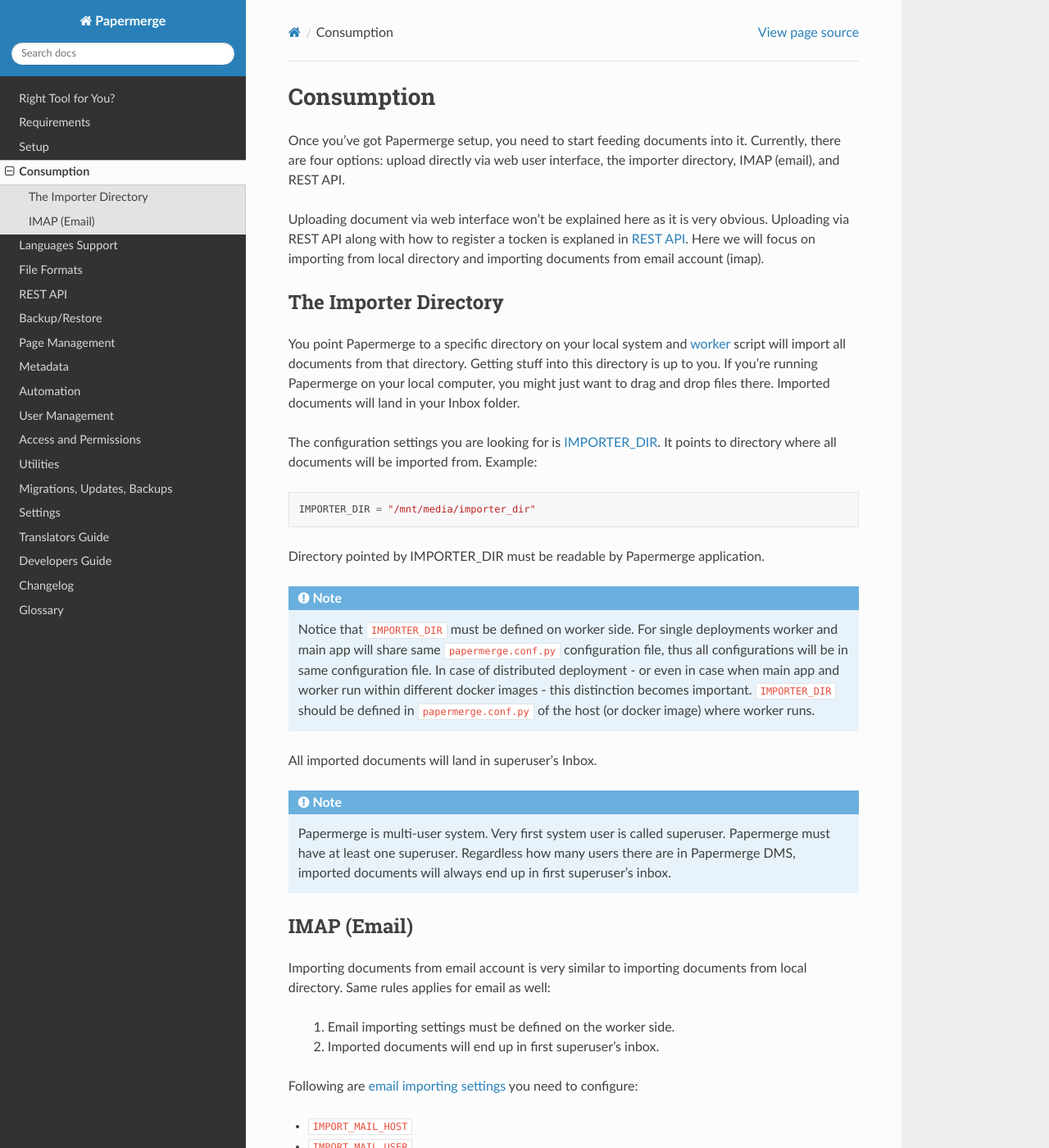
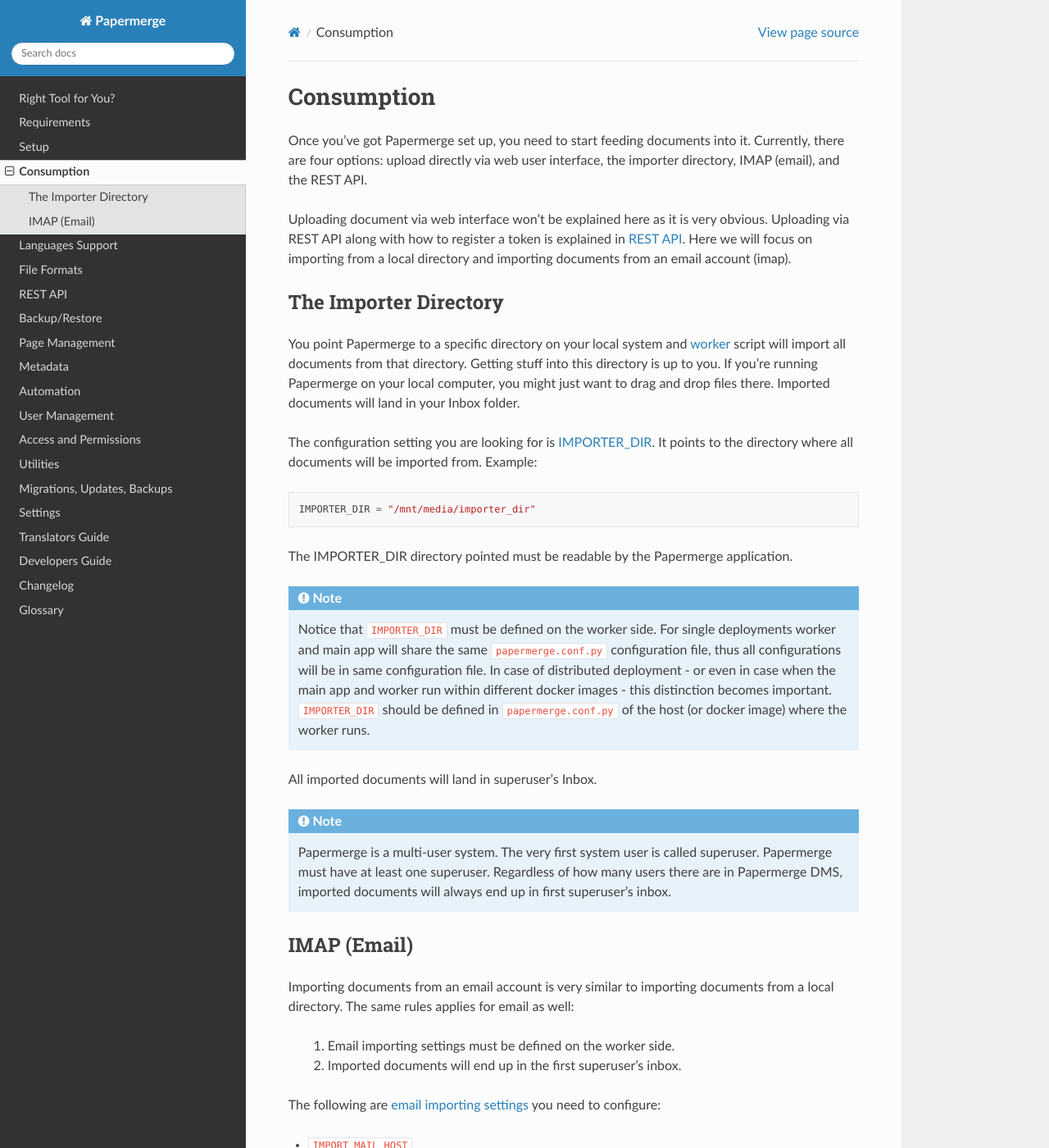
Before and after one commit to ciur/papermerge, a Sphinx documentation site: the page built from docs/source/consumption.rst, in a window 1280 px wide and 1400 px high. Shown: the whole window at 82% size. Built offline with Sphinx 7.4.7 and the Read the Docs theme 2.0.0, drawn with Linux system fonts in a browser that asks for light colours; some of the changed text lies outside the part shown.

Commit message:
Fixing a few typos and improving english.

```diff
--- a/docs/source/consumption.rst
+++ b/docs/source/consumption.rst
@@ -1,9 +1,9 @@
 Consumption
 =============
 
-Once you’ve got Papermerge setup, you need to start feeding documents into it. Currently, there are four options: upload directly via web user interface, the importer directory, IMAP (email), and REST API.
+Once you’ve got Papermerge set up, you need to start feeding documents into it. Currently, there are four options: upload directly via web user interface, the importer directory, IMAP (email), and the REST API.
 
-Uploading document via web interface won't be explained here as it is very obvious. Uploading via REST API along with how to register a tocken is explaned in :ref:`REST API <rest_api>`. Here we will focus on importing from local directory and importing documents from email account (imap).
+Uploading document via web interface won't be explained here as it is very obvious. Uploading via REST API along with how to register a token is explained in :ref:`REST API <rest_api>`. Here we will focus on importing from a local directory and importing documents from an email account (imap).
 
 The Importer Directory
 ~~~~~~~~~~~~~~~~~~~~~~~
@@ -14,43 +14,43 @@
 Papermerge on your local computer, you might just want to drag and drop files
 there.  Imported documents will land in your Inbox folder.
 
-The configuration settings you are looking for is :ref:`IMPORTER_DIR <importer_dir>`. It points to directory where all documents will be imported from. Example::
+The configuration setting you are looking for is :ref:`IMPORTER_DIR <importer_dir>`. It points to the directory where all documents will be imported from. Example::
 
     IMPORTER_DIR = "/mnt/media/importer_dir"
 
-Directory pointed by IMPORTER_DIR must be readable by Papermerge application.
+The IMPORTER_DIR directory pointed must be readable by the Papermerge application.
 
 .. note::
 
-    Notice that ``IMPORTER_DIR`` must be defined on worker side. For single deployments worker and main app will share same ``papermerge.conf.py`` configuration file, thus all configurations will be in same configuration file. In case of distributed deployment - or even in case when main app and worker run within different docker images - this distinction becomes important. ``IMPORTER_DIR`` should be defined in ``papermerge.conf.py`` of the host (or docker image) where worker runs.
+    Notice that ``IMPORTER_DIR`` must be defined on the worker side. For single deployments worker and main app will share the same ``papermerge.conf.py`` configuration file, thus all configurations will be in same configuration file. In case of distributed deployment - or even in case when the main app and worker run within different docker images - this distinction becomes important. ``IMPORTER_DIR`` should be defined in ``papermerge.conf.py`` of the host (or docker image) where the worker runs.
 
 All imported documents will land in superuser's Inbox.
 
 .. note::
 
-    Papermerge is multi-user system. Very first system user is called superuser. Papermerge must have at least one superuser.
-    Regardless how many users there are in Papermerge DMS, imported documents will always end up in first superuser's inbox.
+    Papermerge is a multi-user system. The very first system user is called superuser. Papermerge must have at least one superuser.
+    Regardless of how many users there are in Papermerge DMS, imported documents will always end up in first superuser's inbox.
 
 IMAP (Email)
 ~~~~~~~~~~~~~
 
-Importing documents from email account is very similar to importing documents from local directory. Same rules applies for email as well:
+Importing documents from an email account is very similar to importing documents from  a local directory. The same rules applies for email as well:
 
     1. Email importing settings must be defined on the worker side.
-    2. Imported documents will end up in first superuser's inbox.
+    2. Imported documents will end up in the first superuser's inbox.
 
-Following are :ref:`email importing settings <settings_email>` you need to configure:
+The following are :ref:`email importing settings <settings_email>` you need to configure:
 
 * ``IMPORT_MAIL_HOST``
 * ``IMPORT_MAIL_USER``
 * ``IMPORT_MAIL_PASS``
 * ``IMPORT_MAIL_SECRET``
 
-host, user and password are IMAP server host (email server host), your IMAP
+host, user and password are those of the IMAP server host (email server host), your IMAP
 user and password respectively. The *secret* thingy is there to make sure that
 Papermerge will read only emails it is supposed to. Any email not containing
 that secret word will be ignored.
 
 .. note::
 
-    Only one (first one) email attachment will be imported - rest of them will be ignored. After importing document from your email attachment email message will **not** be deleted.
+    Only the first email attachment will be imported - the rest of them will be ignored. After importing the document from your email attachment, the email message will **not** be deleted.
```
